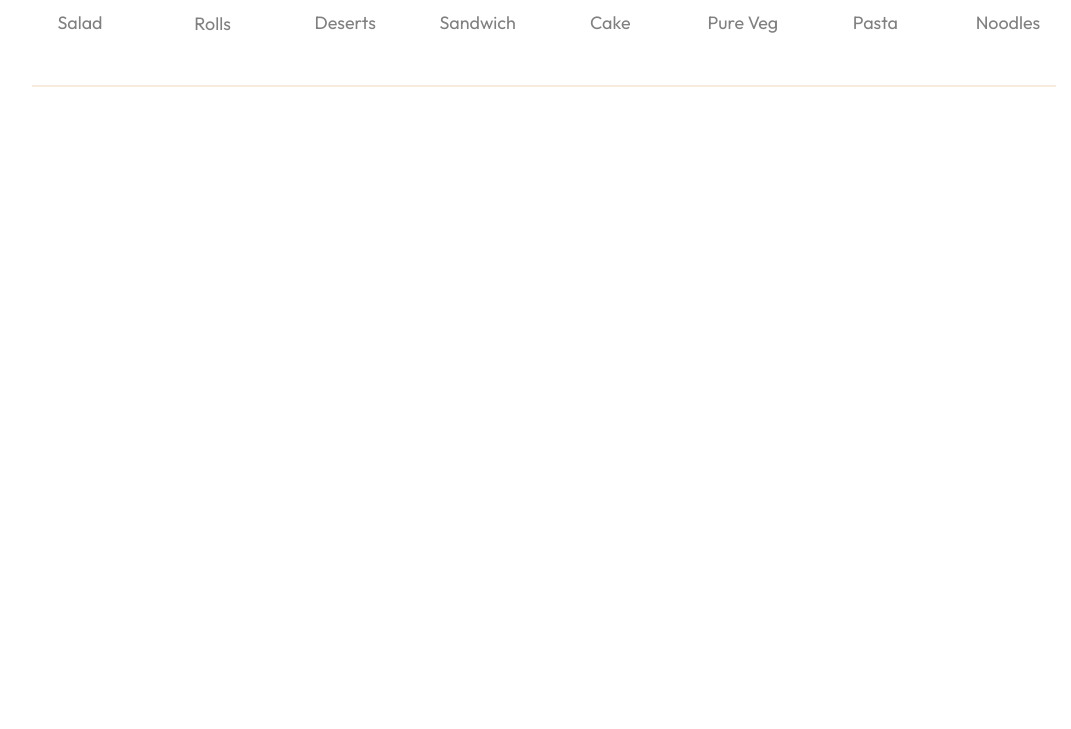
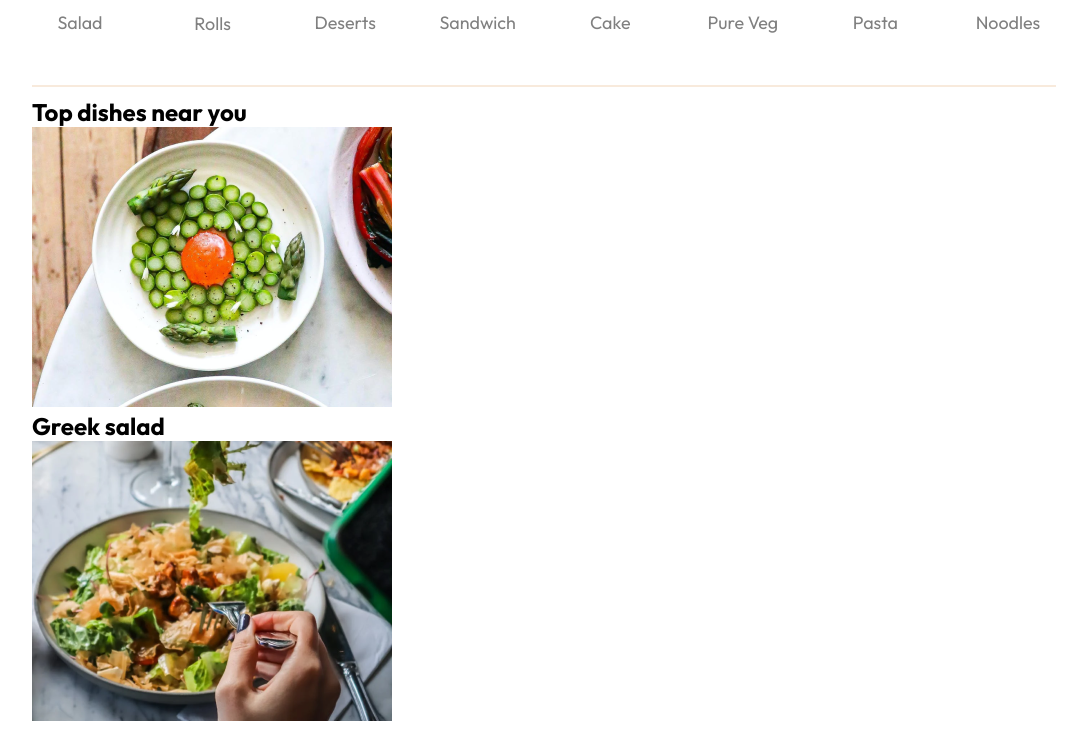
Before and after one commit to Amandeep-Codes/Project1, a React (Create React App) app in the folder food_delivery/: page / in a window 1280 px wide. Shown: the part 851-1580 px from the top of the page, without its empty margins (96-1167 px from the left). Before the commit the page ends 948 px from the top, so only its background shows below. Built offline with nearby package versions, Linux system fonts and the light colour scheme.

Commit message:
addig menu items

```diff
--- a/food_delivery/src/components/ExploreMenu/ExploreMenu.css
+++ b/food_delivery/src/components/ExploreMenu/ExploreMenu.css
@@ -47,3 +47,8 @@
     background-color: rgb(248, 234, 220);
     border: none;
 }
+
+.explore-menu-list-item .active{
+    border: 4px solid red;
+    padding: 2px;
+}
--- a/food_delivery/src/components/ExploreMenu/ExploreMenu.jsx
+++ b/food_delivery/src/components/ExploreMenu/ExploreMenu.jsx
@@ -2,7 +2,7 @@
 import './ExploreMenu.css'
 import { menu_list } from "../../assets/assets";
 
-const ExploreMenu = () => {
+const ExploreMenu = ({category,setCategory}) => {
   return (
     <div className='explore-menu' id=''explore-menu>
         <h1>Explore our menu</h1>
@@ -10,8 +10,8 @@
         <div className="explore-menu-list">
             {menu_list.map((item,index)=>{
                 return(
-                    <div key={index} className='explore-menu-list-item'>
-                        <img src={item.menu_image} alt=" menu" />
+                    <div  onClick={()=>setCategory(prev=>prev===item.menu_name?"All":item.menu_name)} key={index} className='explore-menu-list-item'>
+                        <img  className={category===item.menu_name?"active":""} src={item.menu_image} alt=" menu" />
                         <p>{item.menu_name}</p>
                      </div>
 
--- /dev/null
+++ b/food_delivery/src/components/FoodDisplay/FoodDisplay.jsx
@@ -0,0 +1,28 @@
+import React, { useContext } from 'react'
+import { StoreContext } from '../contex/ShareContext'
+import FoodItem from '../FoodItem/FoodItem'
+
+const FoodDisplay = ( category) => {
+    const {food_list}=useContext(StoreContext)
+  return (
+    <div>
+        <div id='food-display' className="food-display">
+            <h2>Top dishes near you</h2>
+            <div className="food-display-list">
+                {
+                    food_list.map((item,index)=>{
+                        return(
+                            <FoodItem key={index} id={item._id} name={item.name} description={item.description} price={item.price} image={item.image}/>
+                        )
+
+                    })
+                }
+            </div>
+
+        </div>
+
+    </div>
+  )
+}
+
+export default FoodDisplay
--- /dev/null
+++ b/food_delivery/src/components/FoodItem/FoodItem.jsx
@@ -0,0 +1,16 @@
+import React from 'react'
+import "./FoodItem.css"
+
+const FoodItem = ({id,name,discription,image}) => {
+  return (
+    <div className='food-tem'>
+        <div className="food-item-img-conatiner">
+            <img  src={image} alt='foodImage'/>
+             <h2>{name}</h2>
+        </div>
+
+    </div>
+  )
+}
+
+export default FoodItem
--- /dev/null
+++ b/food_delivery/src/components/contex/ShareContext.jsx
@@ -0,0 +1,18 @@
+import { createContext } from "react";
+import { food_list } from "../../assets/assets";
+import React from "react";
+
+export const StoreContext=createContext(null)
+const StoreContextProvider =(props) =>{
+
+    const contextValue={
+        food_list
+
+    }
+    return(
+        <StoreContext.Provider value={contextValue}>
+            {props.children}
+        </StoreContext.Provider>
+    )
+}
+export default StoreContextProvider
--- a/food_delivery/src/index.js
+++ b/food_delivery/src/index.js
@@ -3,12 +3,16 @@
 import './index.css';
 import App from './App';
 import {BrowserRouter} from "react-router-dom"
+import StoreContextProvider from './components/contex/ShareContext';
 
 
 const root = ReactDOM.createRoot(document.getElementById('root'));
 root.render(
   <BrowserRouter>
-    <App />
+  <StoreContextProvider>
+   <App />
+  </StoreContextProvider>
+
   </BrowserRouter>
 );
 
--- a/food_delivery/src/pages/Home/Home.jsx
+++ b/food_delivery/src/pages/Home/Home.jsx
@@ -1,12 +1,15 @@
-import React from 'react'
+import React, { useState } from 'react'
 import Header from '../../components/Header/Header'
 import ExploreMenu from '../../components/ExploreMenu/ExploreMenu'
+import FoodDisplay from '../../components/FoodDisplay/FoodDisplay'
 
 const Home = () => {
+  const[category,setCategory]=useState("All")
   return (
     <>
         <Header/>
-        <ExploreMenu/>
+        <ExploreMenu category={category} setCategory={setCategory}/>
+        <FoodDisplay category={category}/>
 
     </>
   )
```
Also changed, not shown: food_delivery/src/components/FoodDisplay/FoodDisplay.css (added), food_delivery/src/components/FoodItem/FoodItem.css (added).
